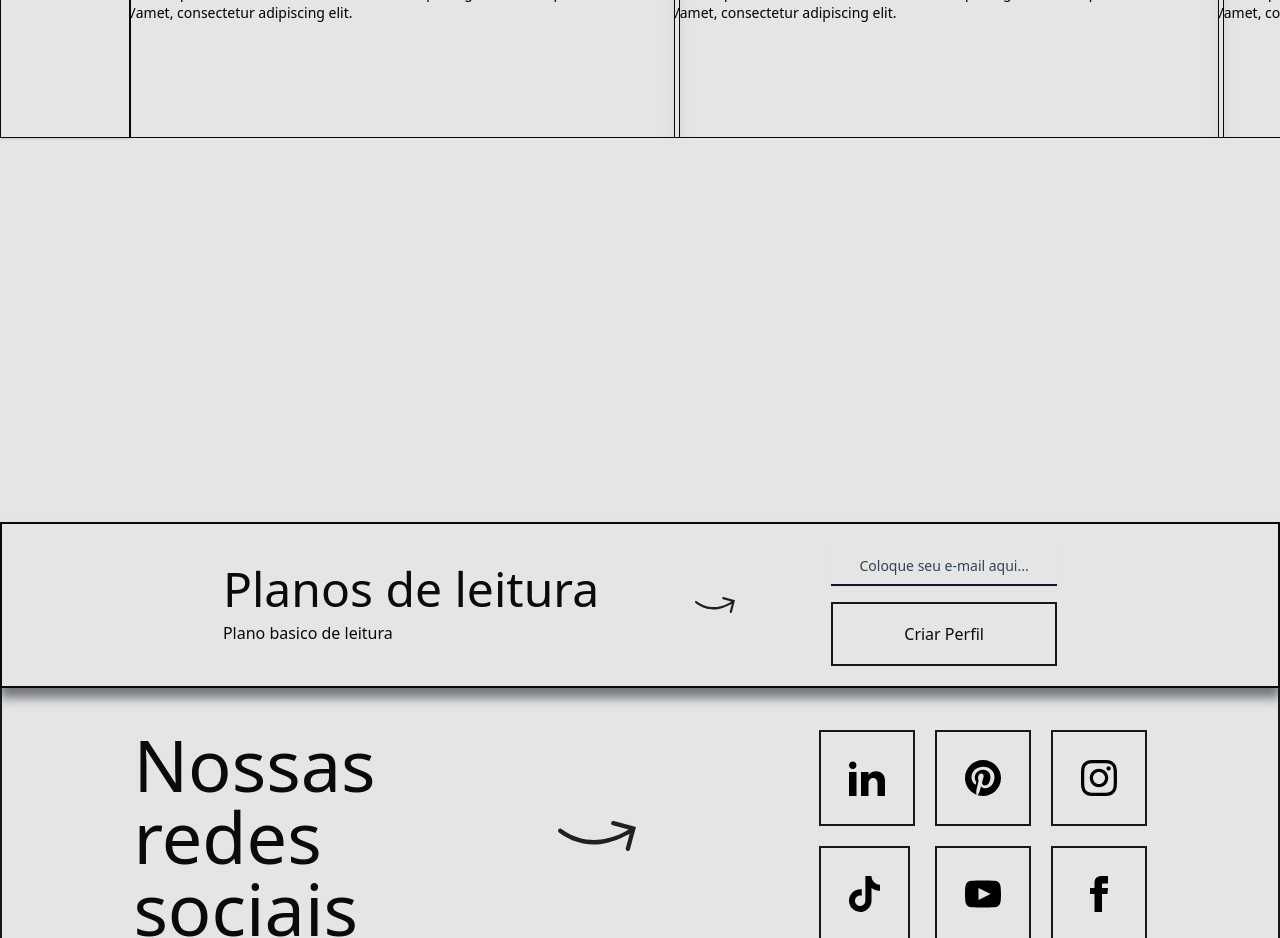
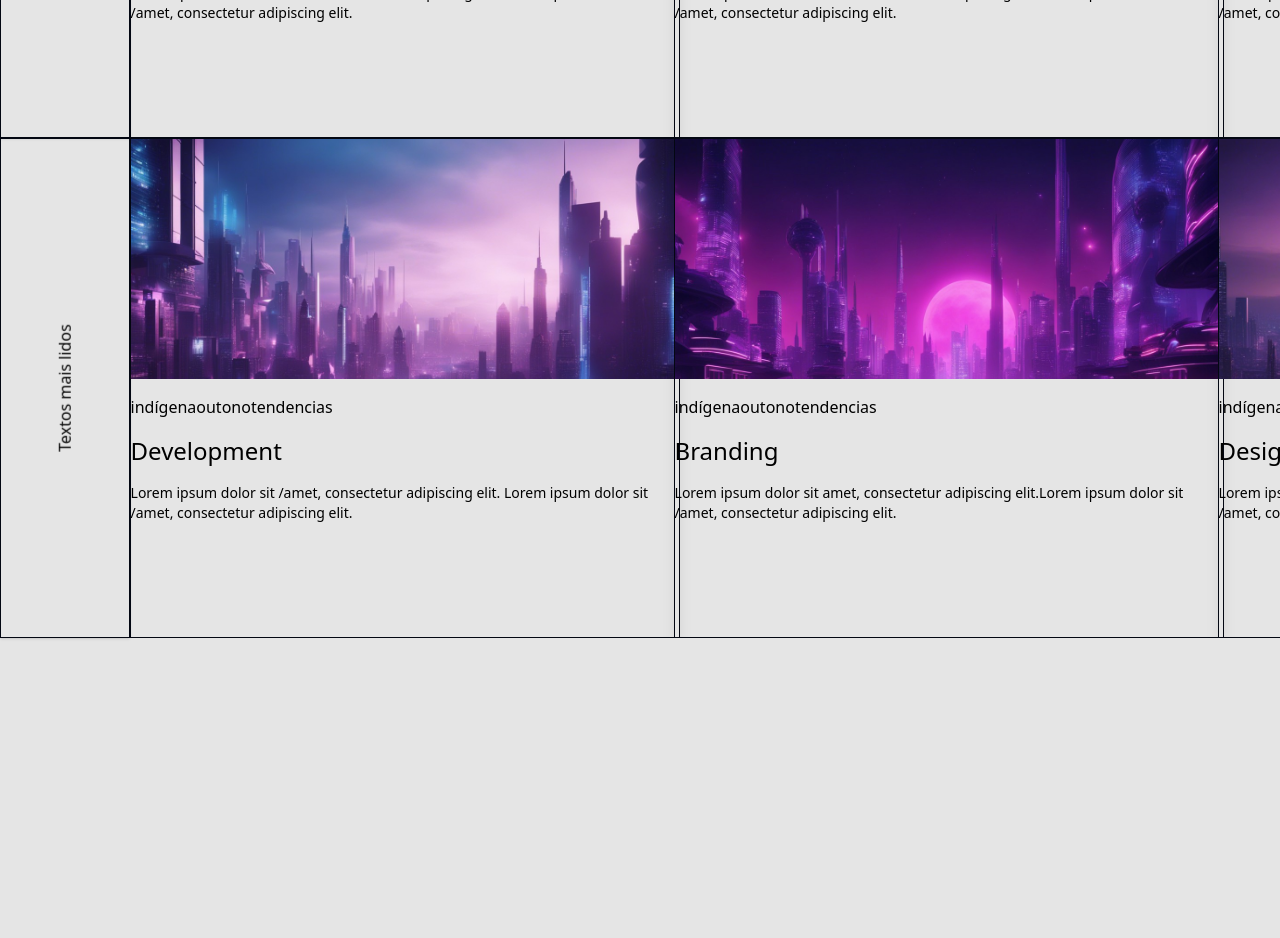
Before and after one commit to devthiagolinch/modacadFront, a React (Vite) app: page / in a window 1280 px wide. Shown: the part 1700-2638 px from the top of the page. Built offline with nearby package versions, Linux system fonts and the light colour scheme.

Commit message:
home page

```diff
--- a/src/pages/Home.tsx
+++ b/src/pages/Home.tsx
@@ -18,6 +18,7 @@ export function App() {
         <LastPost />
         <Subjects />
         <ArticlesScroll />
+        <ArticlesScroll />
         <div className="h-96">
 
         </div>
```
